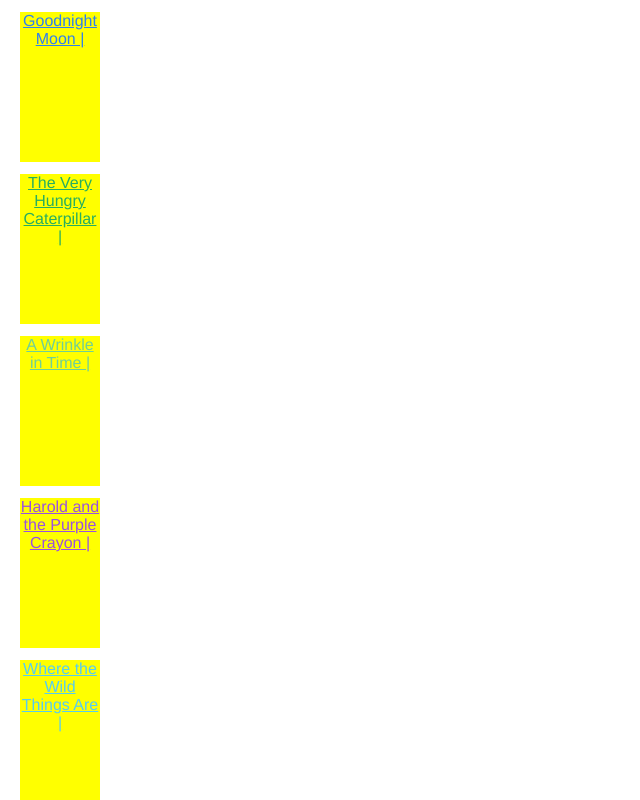
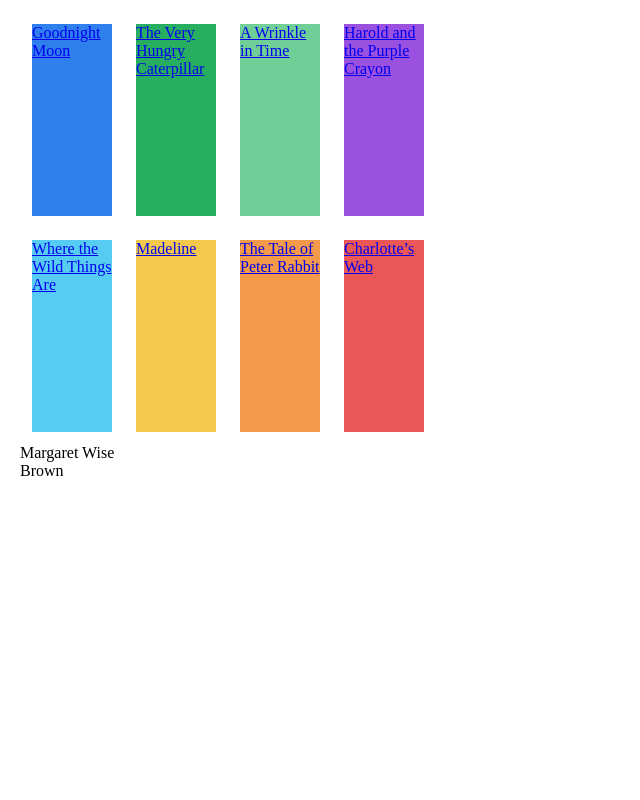
Before and after one commit to ElchinJ/Newton-Web, a Vue app in the folder book-project/: page /books/1 in a window 1280 px wide. Shown: the top 800 px of the page, without its empty margins (0-640 px from the left). Built offline with nearby package versions, Linux system fonts and the light colour scheme.

Commit message:
added container

```diff
--- a/book-project/src/App.vue
+++ b/book-project/src/App.vue
@@ -1,15 +1,12 @@
 <template>
-  <div id="app">
-    <div>
+    <div class="container">
       <router-link
       :to="'/books/' + book.id"
-      v-bind:style="{color:book.color}"
       v-for="book in books" :key="book.id">
-      <div class="container">
-          {{book.title}} |
+      <div class="container" v-bind:style="{backgroundColor: book.color}" >
+          {{book.title}}
       </div>
       </router-link>
-    </div>
 
     <router-view/>
   </div>
@@ -17,9 +14,7 @@
 
 <script>
 export default {
-  // data() {
-  //   bookColor: book.color
-  // },
+
   computed: {
     books() {
       return this.$root.books
@@ -29,33 +24,14 @@
 </script>
 
 <style lang="scss">
-#app {
-  font-family: Avenir, Helvetica, Arial, sans-serif;
-  -webkit-font-smoothing: antialiased;
-  -moz-osx-font-smoothing: grayscale;
-  text-align: center;
-  color: #2c3e50;
-}
-
-#nav {
-  padding: 30px;
-  a {
-    font-weight: bold;
-    color: #2c3e50;
-
-    &.router-link-exact-active {
-      color: #42b983;
-    }
-  }
-}
 
 .container {
   display: grid;
   grid-template-columns: auto auto auto auto;
   grid-template-rows: auto auto;
-  width: 80px;
-  height: 150px;
-  background-color: yellow;
+  width: 5rem;
+  height: 12rem;
   margin: 12px;
 }
+
 </style>
--- a/book-project/src/views/BookInfo.vue
+++ b/book-project/src/views/BookInfo.vue
@@ -1,7 +1,5 @@
 <template>
-    <div>
 
-    </div>
 </template>
 
 <script>
--- a/book-project/src/views/BookView.vue
+++ b/book-project/src/views/BookView.vue
@@ -9,6 +9,7 @@
 
 <script>
     export default {
+        name: 'bookView',
         computed: {
             book() {
                 return this.$root.books.find(book => book.id == this.$route.params.id)
```
